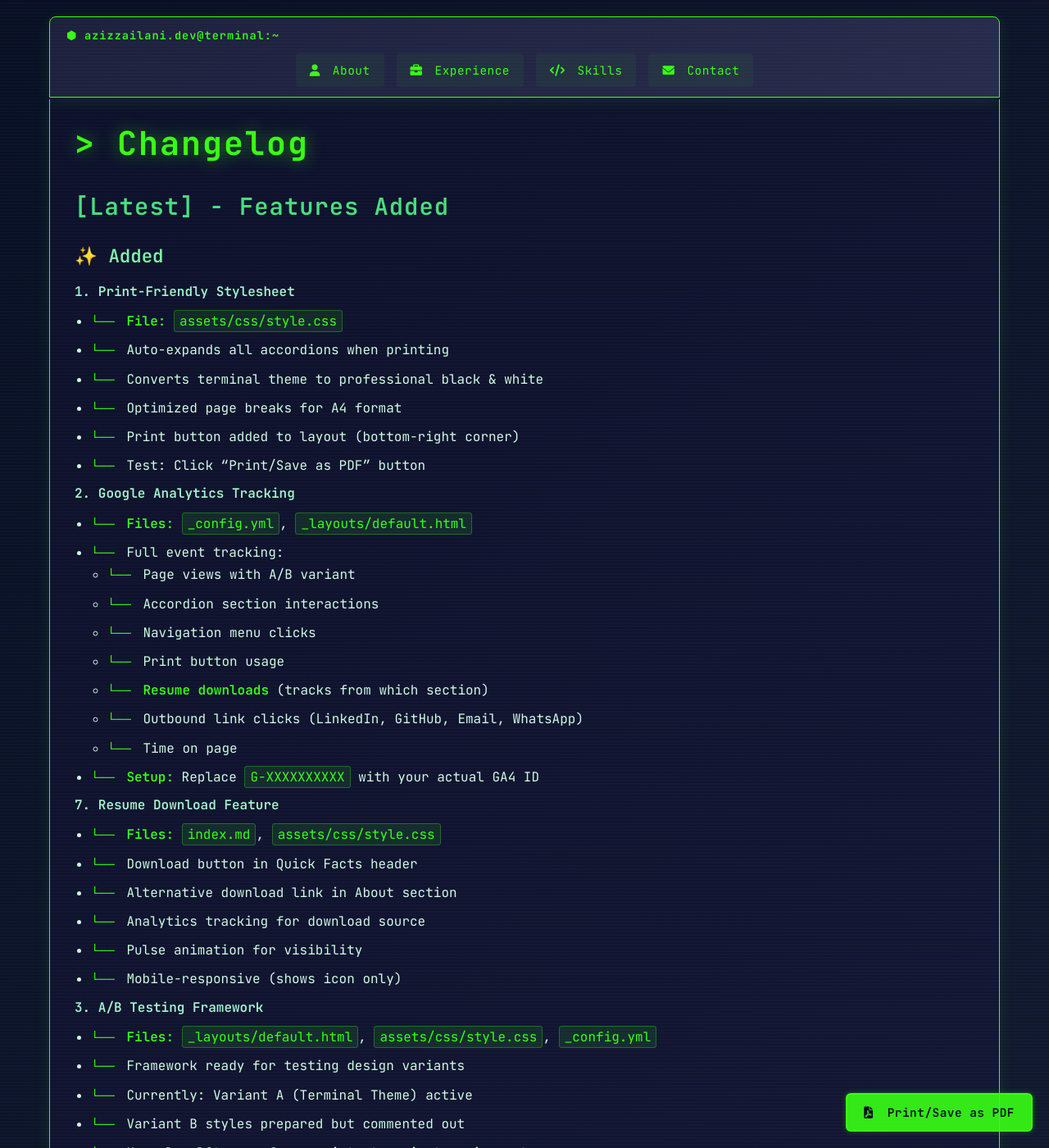
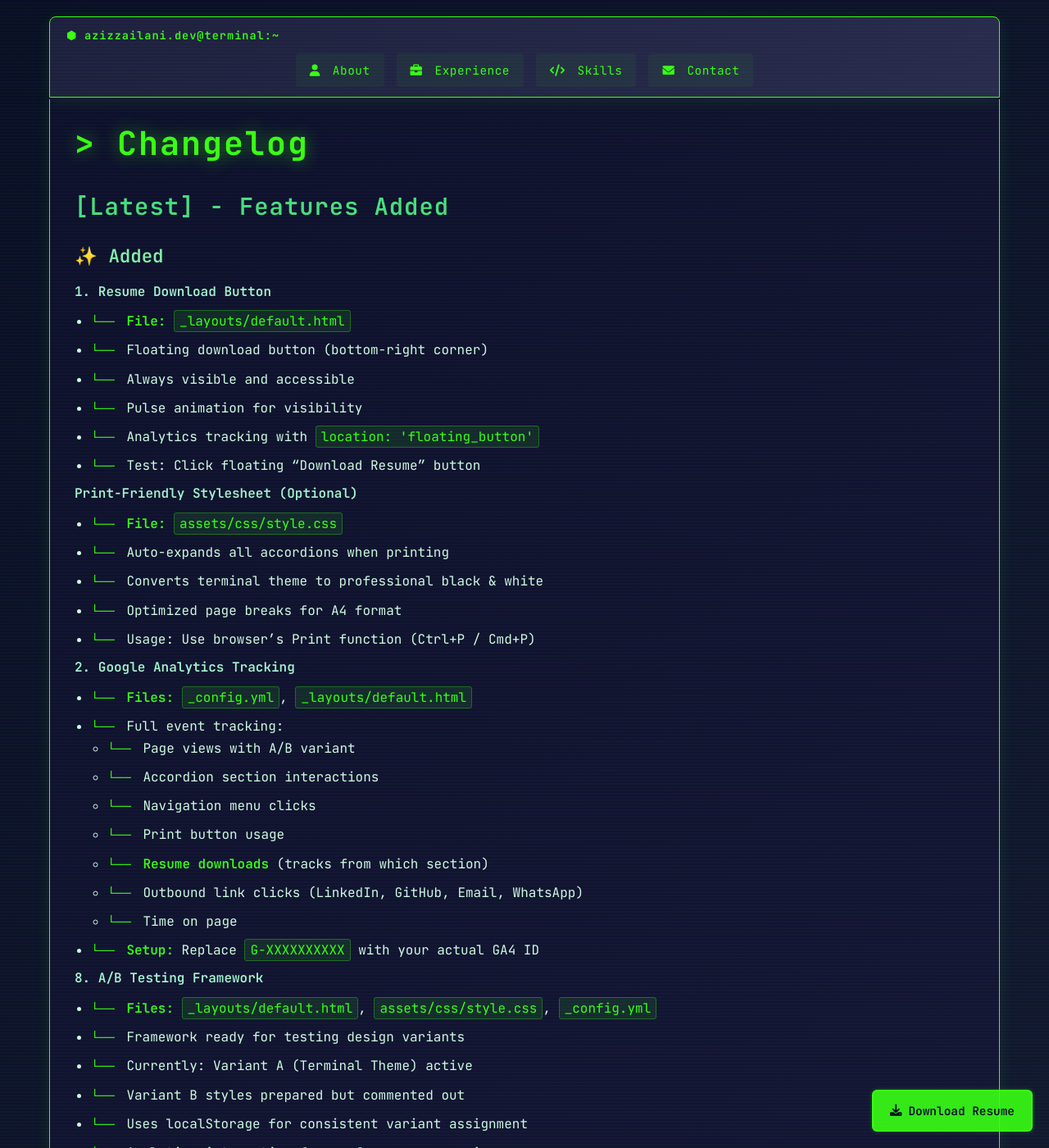
Before and after one commit to azizzailani/azizzailani.github.io, a Jekyll site: the page built from CHANGELOG.md, in a window 1280 px wide and 1400 px high. Shown: the whole window at 82% size. Built offline with Jekyll 4.4.1, drawn with Linux system fonts in a browser that asks for light colours; our own code applies the rules of GitHub Pages for plain Markdown files.

Commit message:
Floating download button

````diff
--- a/SETUP_GUIDE.md
+++ b/SETUP_GUIDE.md
@@ -69,18 +69,20 @@ gtag("config", "G-YOUR-ACTUAL-ID");
 
 **What it does:** Allows visitors to download your PDF resume directly.
 
-**Locations:**
+**Location:**
 
-- ✅ Quick Facts header (top of page)
-- ✅ About Me section (after intro)
-- ✅ Both track analytics with location parameter
+- ✅ **Floating button** (bottom-right corner) - always visible
+- ✅ Replaces previous print button
+- ✅ Single, prominent download button
 
 **Features:**
 
+- Floating button design - always accessible
+- Pulse border animation for visibility
 - Hover animation effect
-- Pulse border animation for visibility
 - Mobile-responsive (icon only on small screens)
-- Google Analytics integration tracks download source
+- Google Analytics integration tracks downloads
+- Clean, uncluttered UI (only one download button)
 
 **Update Resume:**
 
@@ -91,8 +93,9 @@ gtag("config", "G-YOUR-ACTUAL-ID");
 **View Download Stats:**
 In Google Analytics → Events → `resume_download`
 
-- Track: which section user downloaded from
-- Filter by: location parameter
+- Track: all downloads from floating button
+- Location parameter: `floating_button`
+- Monitor: number of downloads over time
 
 ---
 
@@ -146,18 +149,17 @@ console.log(localStorage.getItem("abTestVariant"));
    - Update if needed with your current resume
    - Test download functionality after deployment
 
-2. **Setup Google Analytics:**
+2. **Test Resume Download:**
+
+   - Click floating download button (bottom-right)
+   - Verify PDF downloads correctly
+   - Check file is up-to-date
+
+3. **Setup Google Analytics:**
 
    - [Create GA4 property](https://analytics.google.com)
    - Copy Measurement ID
    - Update in `_config.yml` and `_layouts/default.html`
-
-3. **Test Print Functionality:**
-
-   - Click print button
-   - Save as PDF
-   - Review layout
-   - Adjust margins if needed
 
 4. **Deploy to GitHub Pages:**
    ```bash
@@ -223,13 +225,10 @@ console.log(localStorage.getItem("abTestVariant"));
 ## 🔍 Testing Checklist
 
 - [ ] **Resume file exists** (`assets/downloads/resume.pdf`)
-- [ ] **Resume download button works** (Quick Facts header)
-- [ ] **Resume download link works** (About section)
+- [ ] **Floating download button works** (bottom-right corner)
+- [ ] **Floating button is visible** on all pages
 - [ ] Analytics ID configured and tracking
-- [ ] **Resume downloads tracked** in analytics
-- [ ] Print button appears and works
-- [ ] Print preview shows all content
-- [ ] PDF export creates professional resume
+- [ ] **Resume downloads tracked** in analytics (location: floating_button)
 - [ ] All external links tracked
 - [ ] Accordion clicks tracked
 - [ ] Navigation clicks tracked
@@ -248,12 +247,12 @@ console.log(localStorage.getItem("abTestVariant"));
 - ✅ Review data weekly
 - ✅ Test before deploying
 
-### Print/PDF
+### Resume Download
 
-- ✅ Test on different browsers
-- ✅ Print from Chrome (best results)
-- ✅ Use "More settings" → Margins → "None"
-- ✅ Enable "Background graphics"
+- ✅ Test download on different browsers
+- ✅ Verify PDF file size (< 2MB recommended)
+- ✅ Ensure PDF is recent and up-to-date
+- ✅ Test floating button on mobile
 
 ### A/B Testing
 
@@ -289,8 +288,8 @@ Track these to measure portfolio effectiveness:
 
 - **Resume downloads > 15% of visitors** (KEY METRIC!)
 - Contact link clicks > 10% of visitors
-- Print button clicks > 5% of visitors
 - LinkedIn profile clicks > 15% of visitors
+- GitHub profile clicks > 10% of visitors
 
 **Optimization:**
 
--- a/_layouts/default.html
+++ b/_layouts/default.html
@@ -59,7 +59,7 @@
       href="https://cdnjs.cloudflare.com/ajax/libs/font-awesome/6.0.0-beta3/css/all.min.css"
     />
 
-    <!-- Print Button -->
+    <!-- Download Resume Button -->
     <style>
       @media screen {
         .print-btn {
@@ -78,6 +78,11 @@
           z-index: 9999;
           transition: all 0.3s ease;
           box-shadow: 0 4px 15px rgba(57, 255, 20, 0.3);
+          text-decoration: none;
+          display: inline-flex;
+          align-items: center;
+          gap: 8px;
+          animation: pulse-border 2s infinite;
         }
 
         .print-btn:hover {
@@ -87,7 +92,7 @@
         }
 
         .print-btn i {
-          margin-right: 8px;
+          margin-right: 0;
         }
       }
 
@@ -100,11 +105,17 @@
   </head>
 
   <body>
-    <!-- Print Button -->
-    <button class="print-btn" onclick="window.print()" title="Save as PDF">
-      <i class="fas fa-file-pdf"></i>
-      <span>Print/Save as PDF</span>
-    </button>
+    <!-- Resume Download Button -->
+    <a
+      href="/assets/downloads/resume.pdf"
+      download
+      class="print-btn"
+      title="Download Resume PDF"
+      onclick="if(typeof gtag!=='undefined')gtag('event','resume_download',{'location':'floating_button'});"
+    >
+      <i class="fas fa-download"></i>
+      <span>Download Resume</span>
+    </a>
 
     <div class="container">
       <header>
````
Also changed, not shown: index.md (+3 -16 lines), CHANGELOG.md.
